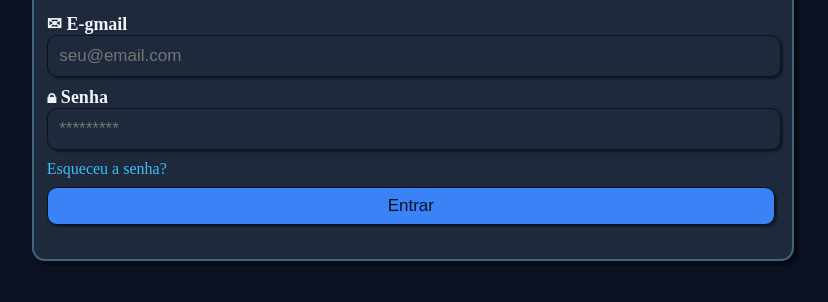
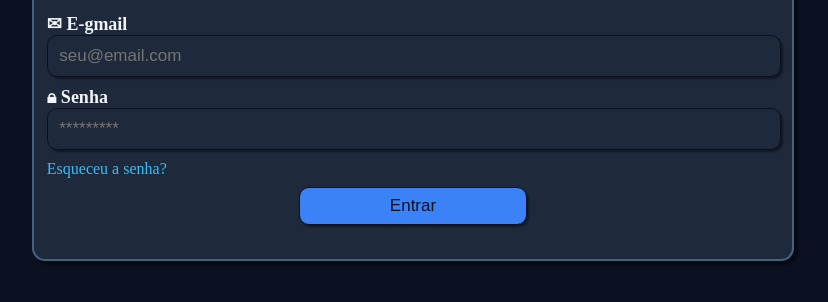
Before and after one commit to GuiJaraTei/projeto, a plain HTML site: page index.html in a window 1280 px wide. Shown: the part 148-450 px from the top of the page, without its empty margins (227-1055 px from the left). Drawn offline with Linux system fonts and the light colour scheme.

Commit message:
atualizar

```diff
--- a/style.css
+++ b/style.css
@@ -51,10 +51,13 @@ div > input{
     box-shadow: 2px 2px 2px rgba(0, 0, 0, 0.414);
 }
 div > .bnt{
+    width: 30%;
     color: #0B1120;
     margin-bottom: 10px;
     background-color: var(--botao);
     transition-duration: 0.53;
+    padding: auto;
+    margin: auto;
 }
 div > .bnt:hover{
     color: black;
```
